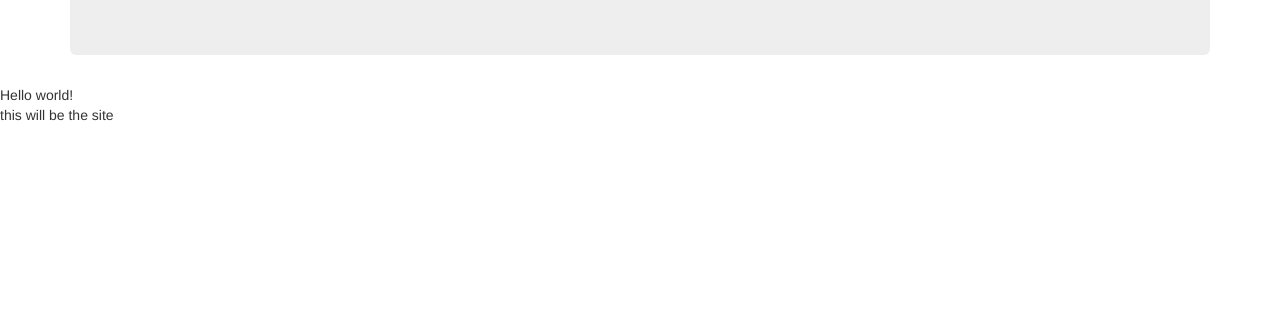
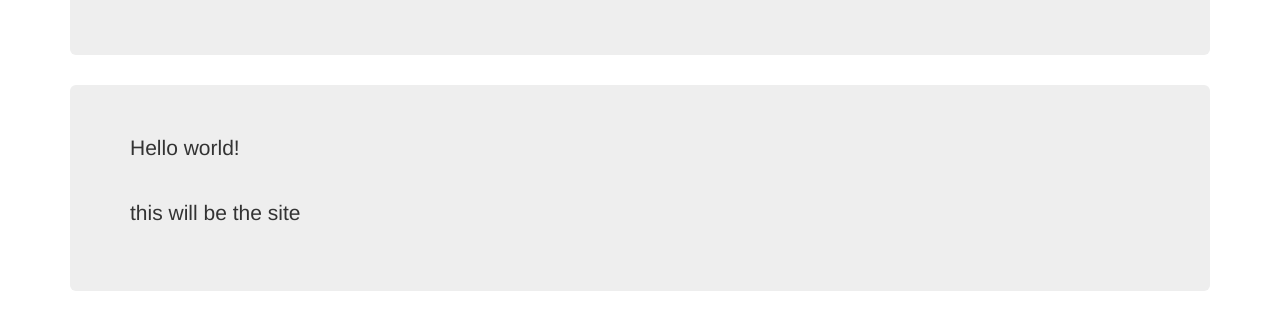
Before and after one commit to dominikazb/dominikazb.github.io, a plain HTML site: page index.html in a window 1280 px wide. Shown: the part 140-470 px from the top of the page. Drawn offline with nearby package versions, Linux system fonts and the light colour scheme.

Commit message:
adding metadata2

```diff
--- a/index.html
+++ b/index.html
@@ -1,16 +1,17 @@
 <!DOCTYPE html>
 <html lang="en" dir="ltr">
   <head>
-    <meta charset="utf-8">
     <title>Dominika Żurek-Biesiada | Portfolio</title>
 
-    <!-- Latest compiled and minified CSS -->
+    <meta charset="UTF-8">
+    <meta name="viewport" content="width=device-width,height=device-height,initial-scale=1.0" />
+    <meta name="description" content="Dominika Żurek-Biesiada | Junior Java Developer | Junior Web Developer | Portfolio page">
+    <meta name=”keywords” content=”dominika, żurek, biesiada, junior, java, developer, web, developer, programming, java, javascript, spring, framework, hibernate, JPA, mysql, sql, css, html, front-end, back-end, web development, javafx, programmer, scientist, biophysicist”>
+    <meta name=”author” content=dominikazb.com”>
+
     <link rel="stylesheet" href="https://maxcdn.bootstrapcdn.com/bootstrap/3.4.1/css/bootstrap.min.css">
-    <!-- jQuery library -->
     <script src="https://ajax.googleapis.com/ajax/libs/jquery/3.4.1/jquery.min.js"></script>
-    <!-- Latest compiled JavaScript -->
     <script src="https://maxcdn.bootstrapcdn.com/bootstrap/3.4.1/js/bootstrap.min.js"></script>
-
 
   </head>
   <body>
@@ -27,10 +28,22 @@
     </div>
 
 
-    Hello world!
+    <div class="container">
 
-    <br>
-    this will be the site
+      <div class="jumbotron">
+
+
+
+            <p>Hello world!</p>
+
+            <br>
+            <p>this will be the site</p>
+
+      </div>
+
+
+    </div>
+
 
   </body>
 </html>
```
